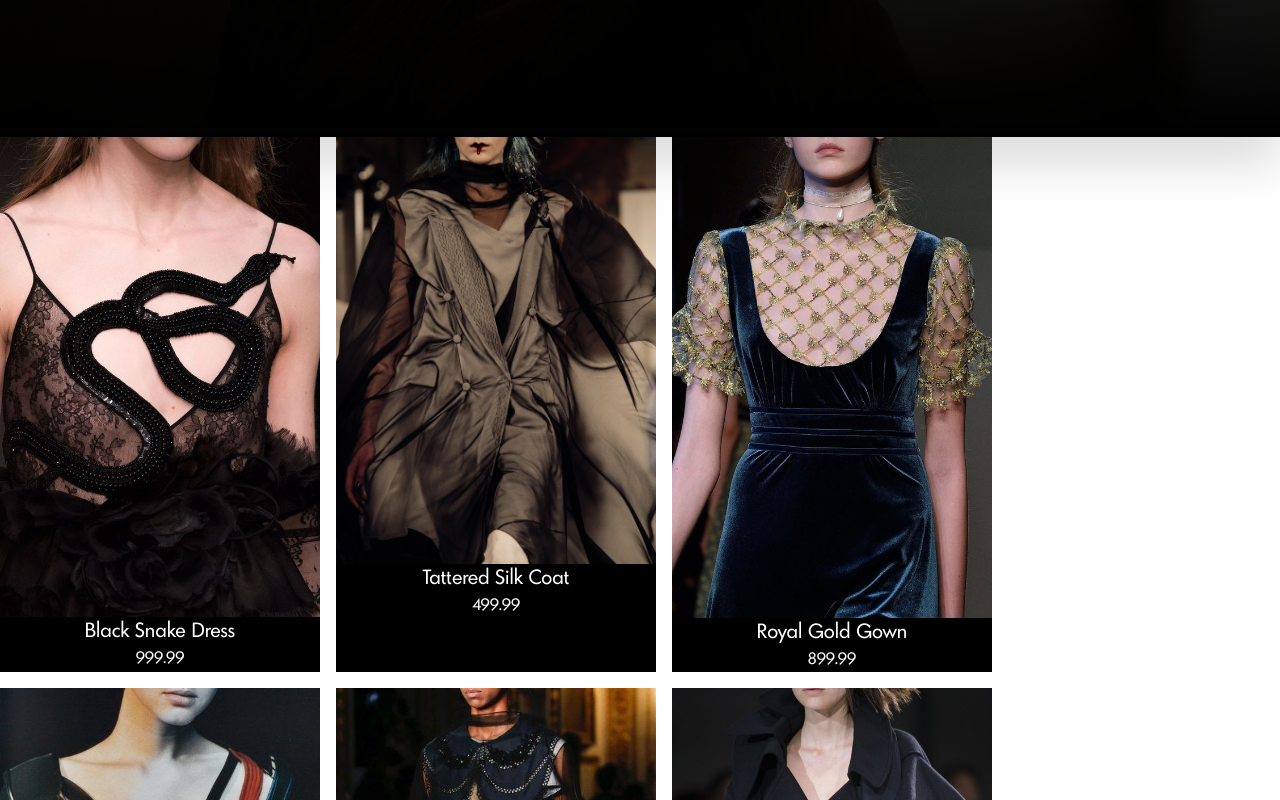
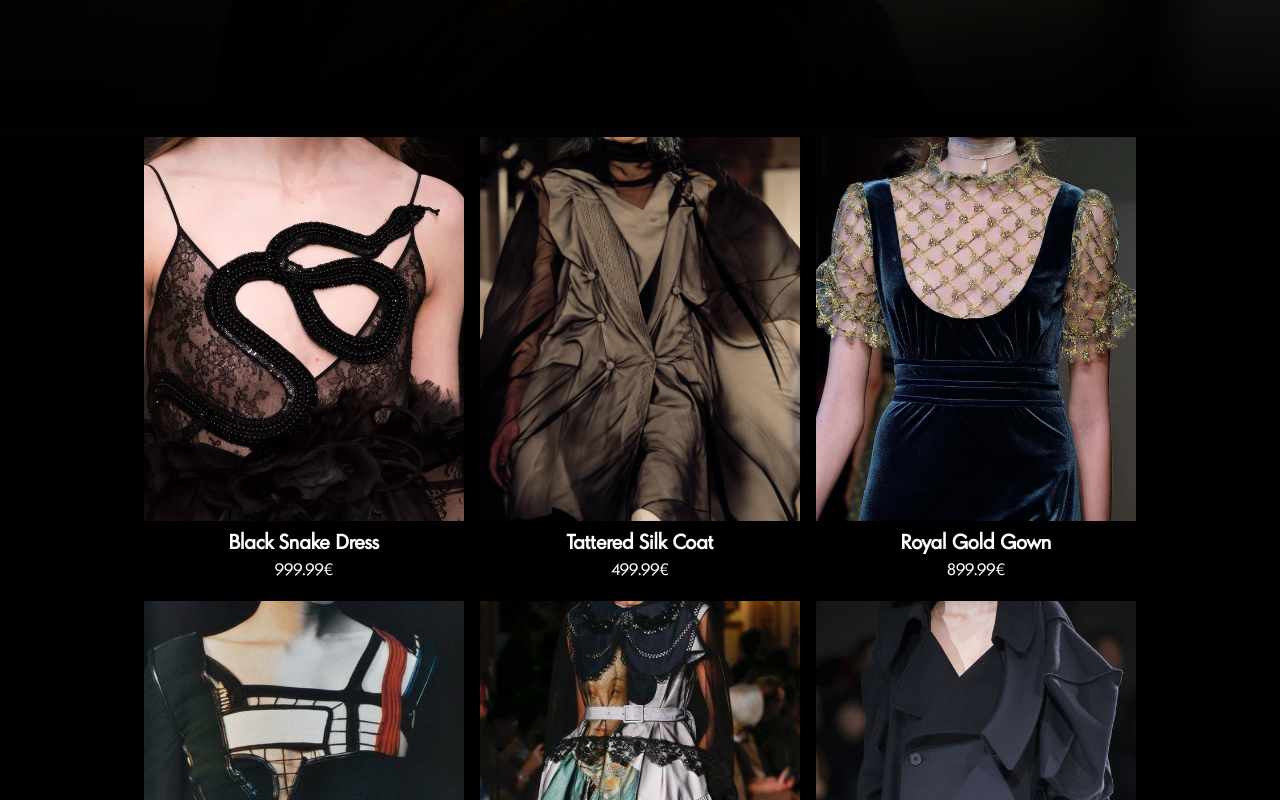
Before and after one commit to nicopressez/Ecommerce-site, a React (Vite) app: page /women in a window 1280 px wide. Shown: the part 640-1440 px from the top of the page. Built offline with nearby package versions, Linux system fonts and the light colour scheme.

Commit message:
Added shopping page styles and animations

```diff
--- a/src/components/Shop.jsx
+++ b/src/components/Shop.jsx
@@ -1,14 +1,21 @@
 import Shopitem from "./Shopitem"
 import { clothes } from "./utils/clothes"
+import PropTypes from 'prop-types';
 
-const Shop = () => {
+const Shop = ({gender}) => {
     return (
-        <div className=" flex flex-wrap gap-4">
+        <div className=" flex flex-wrap gap-4 bg-black justify-center pb-20">
         {clothes.map((clothes,index)  =>
-            (<Shopitem item={clothes} key={index}/>)
+            (<Shopitem item={clothes} key={index} gender={gender}/>)
         )}
         </div>
     )
 }
 
+Shop.propTypes = {
+    gender: PropTypes.string
+}
+
+
+
 export default Shop
--- a/src/components/Shopitem.jsx
+++ b/src/components/Shopitem.jsx
@@ -1,17 +1,25 @@
 import PropTypes from 'prop-types';
 
-const Shopitem = ({item}) => {
-    return (
-<div className='bg-black text-white w-80 text-center font-futura'>
-    <img src={item.img} width="331" height="498" className=''></img>
-    <h2 className=' text-xl'>{item.name}</h2>
-    <h3>{item.price}</h3>
+const Shopitem = ({item, gender}) => {
+if (item.gender === gender  )    return (
+<div className='group bg-black w-80 text-center font-futura '>
+    <img src={item.img} className=' object-cover h-96 w-96 group-hover:h-72
+     transition-all duration-300'></img>
+    <div className='bg-black text-white w-80 h-16 text-center font-futura
+    group-hover:h-40 transition-all duration-300 group-hover:bg-white
+    group-hover:text-black'>
+    <h2 className=' text-xl font-bold pt-2'>{item.name}</h2>
+    <h2 className='text-black text-ms mb-5 hidden group-hover:inline transition-all delay-300 duration-300'>{item.brand}</h2>
+    <h3 className='text-white group-hover:font-bold duration-300 group-hover:text-black group-hover:font-xl group-hover:pb-4'>{item.price}€</h3>
+    <p className='text-black hidden group-hover:inline transition-all delay-300 duration-300'>{item.description}</p>
+    </div>
 
 </div> )
 }
 
 Shopitem.propTypes = {
-item: PropTypes.object
+item: PropTypes.object,
+gender: PropTypes.string
 }
 
 export default Shopitem
--- a/src/components/Women.jsx
+++ b/src/components/Women.jsx
@@ -6,7 +6,7 @@ const Women = () => {
     return (
         <div>
             <ShopTop image={womenImg} sex={"WOMEN'S"} />
-            <Shop />
+            <Shop gender={"women"}/>
             </div>
 
     )
```
